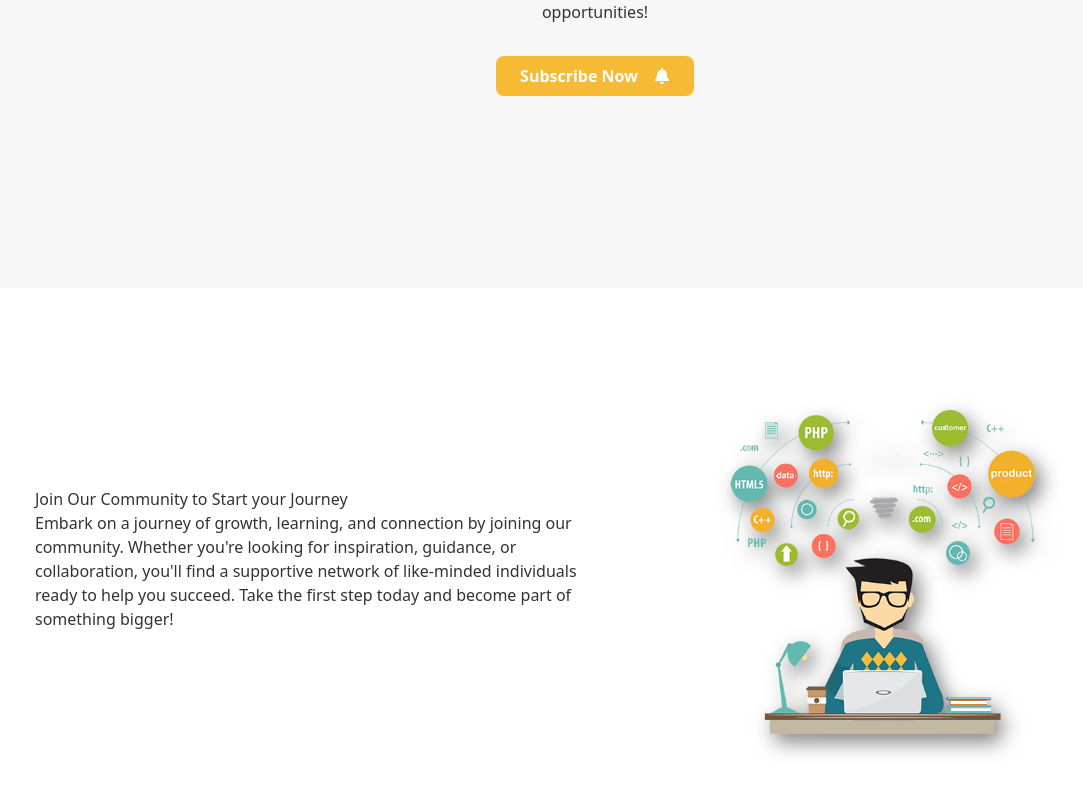
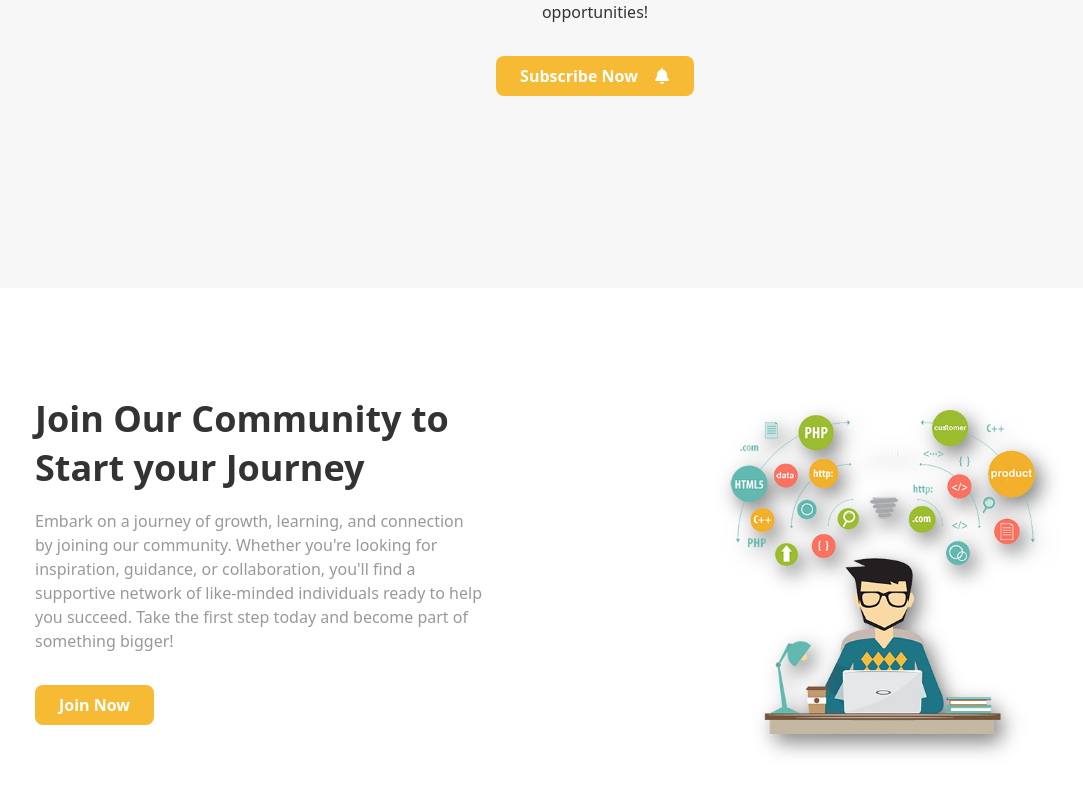
Before and after one commit to supunpramod/E-learning-Eductaion-website, a React (Vite) app: page / in a window 1280 px wide. Shown: the part 2149-2943 px from the top of the page, without its empty margins (45-1128 px from the left). Built offline with nearby package versions, Linux system fonts and the light colour scheme.

Commit message:
complete the banner.jsx section

```diff
--- a/src/components/Banner/Banner2.jsx
+++ b/src/components/Banner/Banner2.jsx
@@ -9,20 +9,28 @@ const Banner2 = () => {
         <section>
             <div className="container py-14 md:py-24 grid grid-cols-1 md:grid-cols-2 gap-8 space-y-6 md:space-y-0">
                 {/* Banner Text */}
-                <div className="flex flex-col justify-center">
-                    <h1>Join Our Community to Start your Journey</h1>
-                    <p>Embark on a journey of growth, learning, and connection by joining our community. Whether you're looking for inspiration, guidance, or collaboration, you'll find a supportive network of like-minded individuals ready to help you succeed. Take the first step today and become part of something bigger!</p>
+                <motion.div
+                initial={{opacity:0,x:-50}}
+                whileInView={{opacity:1,x:0}}
 
 
-                </div>
+
+                className="flex flex-col justify-center">
+                    <div className="text-center md:text-left space-y-4 lg:max-w-[450px]">
+                    <h1 className="text-4xl font-bold !leading-snug">Join Our Community to Start your Journey</h1>
+                    <p className="text-dark2">Embark on a journey of growth, learning, and connection by joining our community. Whether you're looking for inspiration, guidance, or collaboration, you'll find a supportive network of like-minded individuals ready to help you succeed. Take the first step today and become part of something bigger!</p>
+                    <a href="" className="primary-btn !mt-8">Join Now</a>
+                    </div>
+
+
+                </motion.div>
 
                 {/* Banner Image */}
                 <div className="flex justify-center items-center">
                     <motion.img
-                        initial={{ opacity: 0, x: -50 }}
+                        initial={{ opacity: 0, x: 50 }}
                         whileInView={{ opacity: 1, x: 0 }}
-                        viewport={{ once: true }}
-                        transition={{ duration: 0.5, ease: "easeInOut" }}
+
                         src={pic3}
                         alt="Learning Platform"
                         className="w-[350px] md:max-w-[450px] object-cover drop-shadow"
```
